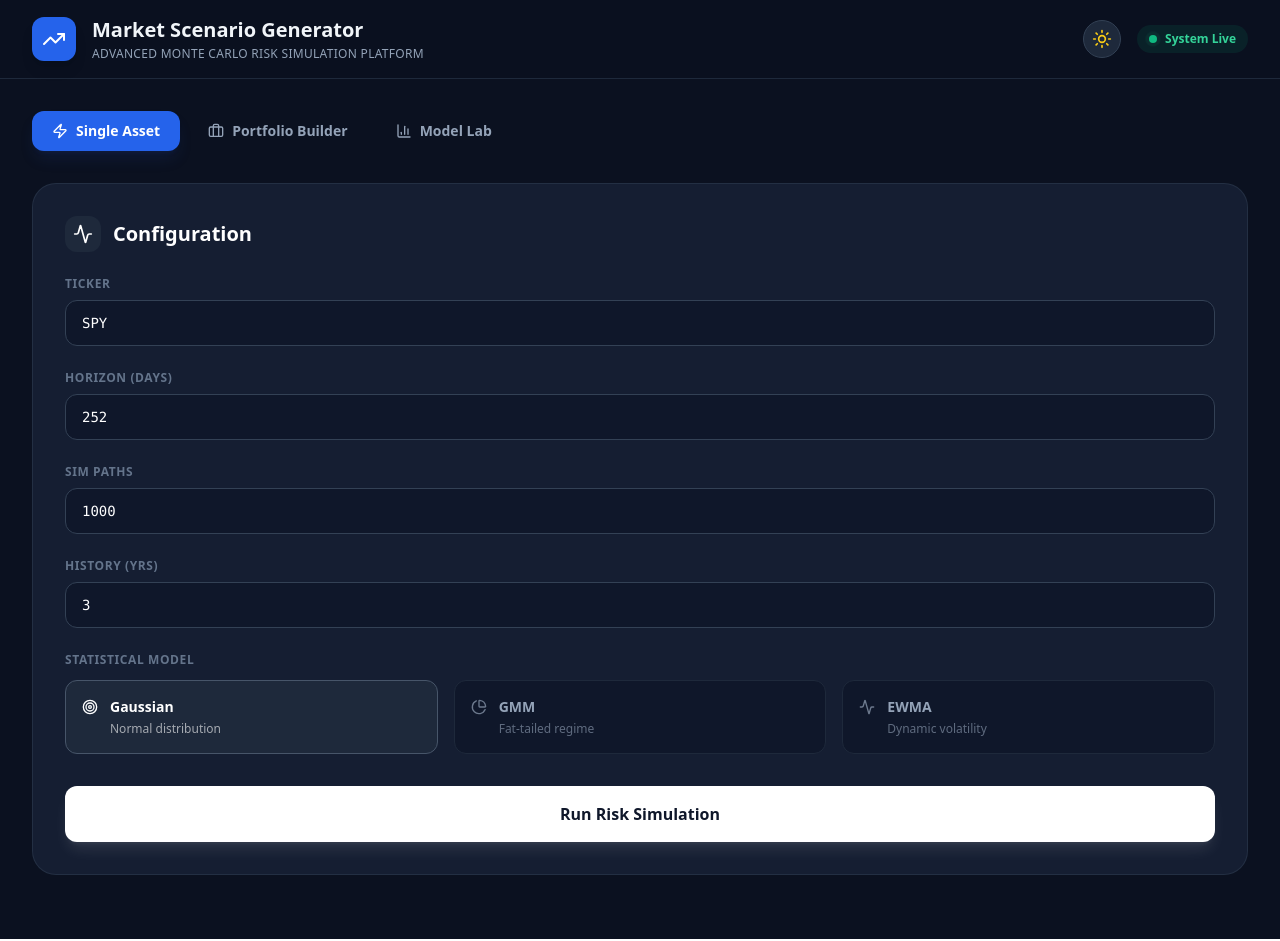
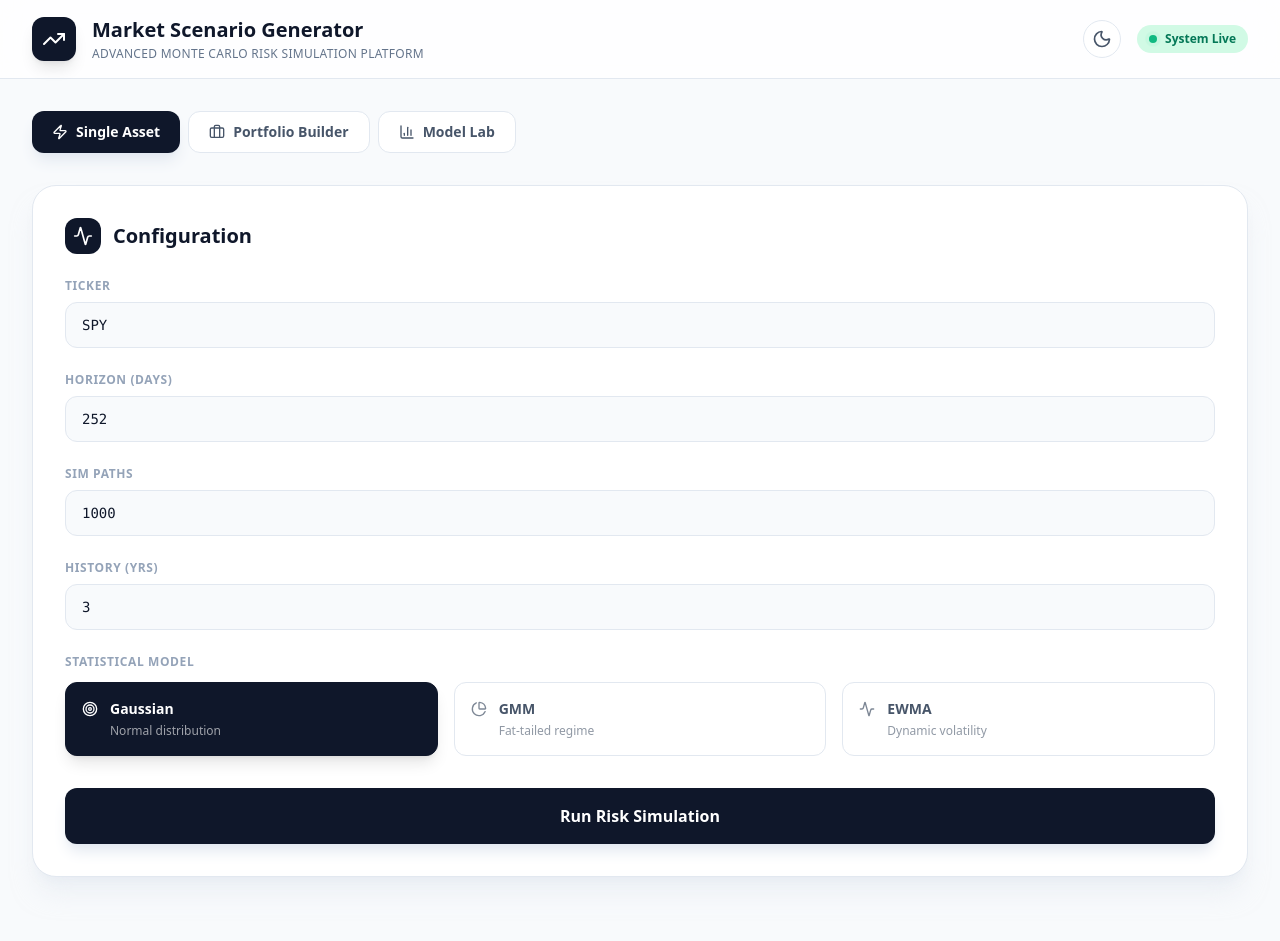
Before and after one commit to Iska555/Market-Scenario-Generator, a React (Vite) app in the folder frontend/: page / in a window 1280 px wide. Built offline with nearby package versions, Linux system fonts and the light colour scheme.

Commit message:
Fix: Resolved portfolio crash, and updated dark mode UI

```diff
--- a/frontend/src/App.jsx
+++ b/frontend/src/App.jsx
@@ -12,9 +12,6 @@ import {
 
 const API_URL = 'https://market-scenario-generator.onrender.com';
 
-// --- Components ---
-
-// 1. Theme-Aware Tooltip for Charts
 const CustomTooltip = ({ active, payload, label, isDark }) => {
   if (active && payload && payload.length) {
     const values = payload.map(p => p.value);
@@ -45,7 +42,6 @@ const CustomTooltip = ({ active, payload, label, isDark }) => {
   return null;
 };
 
-// 2. Info Tooltip Component (The "i" icon)
 const InfoTooltip = ({ text, isDark }) => (
   <div className="group relative inline-block ml-2">
     <Info className={`w-3 h-3 cursor-help ${isDark ? 'text-slate-500 hover:text-slate-300' : 'text-slate-400 hover:text-slate-600'}`} />
@@ -60,9 +56,9 @@ const InfoTooltip = ({ text, isDark }) => (
   </div>
 );
 
-// 3. Extreme Scenarios Table Component
 const ExtremeScenarios = ({ returns, isDark }) => {
-  // Helper to calculate percentiles
+  if (!returns || returns.length === 0) return null;
+
   const getPercentile = (arr, q) => {
     const sorted = [...arr].sort((a, b) => a - b);
     const pos = (sorted.length - 1) * q;
@@ -80,7 +76,6 @@ const ExtremeScenarios = ({ returns, isDark }) => {
   const bearish = getPercentile(returns, 0.25);
   const worst = getPercentile(returns, 0.01);
 
-  // Mock price base for visualization (assuming $100 start if not provided)
   const basePrice = 1000;
   const scenarios = [
     { label: "Best Case (99%)", prob: "1%", val: best },
@@ -131,7 +126,7 @@ const ExtremeScenarios = ({ returns, isDark }) => {
 };
 
 export default function MarketScenarioGenerator() {
-  const [theme, setTheme] = useState('dark'); // Default to dark per request image
+  const [theme, setTheme] = useState('light'); // FIXED: Default to light as requested
   const isDark = theme === 'dark';
 
   const [ticker, setTicker] = useState('SPY');
@@ -144,8 +139,6 @@ export default function MarketScenarioGenerator() {
   const [error, setError] = useState(null);
   const [activeTab, setActiveTab] = useState('single');
 
-  // Portfolio state
-  // Initialized with strings to handle empty inputs cleanly
   const [portfolioAssets, setPortfolioAssets] = useState([
     { ticker: 'SPY', weight: '33.33' },
     { ticker: 'AAPL', weight: '33.33' },
@@ -180,7 +173,6 @@ export default function MarketScenarioGenerator() {
     setError(null);
     try {
       const tickers = portfolioAssets.map(a => a.ticker);
-      // Ensure we parse strings to floats safely
       const weights = portfolioAssets.map(a => (parseFloat(a.weight) || 0) / 100);
 
       const response = await fetch(`${API_URL}/api/simulate-portfolio?t=${Date.now()}`, {
@@ -189,17 +181,21 @@ export default function MarketScenarioGenerator() {
         body: JSON.stringify({ tickers, weights, years, horizon, num_paths: numPaths, model })
       });
 
-      if (!response.ok) throw new Error('Portfolio simulation failed');
+      if (!response.ok) {
+        const errorData = await response.json().catch(() => ({}));
+        throw new Error(errorData.detail || 'Portfolio simulation failed');
+      }
       const data = await response.json();
+      console.log('Portfolio Results:', data); // Debug log
       setPortfolioResults(data);
     } catch (err) {
       setError(err.message);
+      console.error('Portfolio Error:', err); // Debug log
     } finally {
       setPortfolioLoading(false);
     }
   };
 
-  // Asset Management
   const addAsset = () => {
     if (portfolioAssets.length >= 10) return;
     setPortfolioAssets([...portfolioAssets, { ticker: '', weight: '' }]);
@@ -212,9 +208,7 @@ export default function MarketScenarioGenerator() {
 
   const updateAsset = (index, field, value) => {
     const newAssets = [...portfolioAssets];
-
     if (field === 'weight') {
-        // Allow empty string for clearing input, otherwise restrict to numbers
         if (value === '' || /^\d*\.?\d*$/.test(value)) {
             newAssets[index][field] = value;
         }
@@ -236,7 +230,6 @@ export default function MarketScenarioGenerator() {
 
   const totalWeight = portfolioAssets.reduce((sum, a) => sum + (parseFloat(a.weight) || 0), 0);
 
-  // Memoized Data
   const chartData = useMemo(() => {
     if (!results?.paths_sample) return [];
     return Array.from({ length: horizon }, (_, dayIndex) => {
@@ -299,24 +292,20 @@ export default function MarketScenarioGenerator() {
     { value: 'ewma', label: 'EWMA', icon: Activity, desc: 'Dynamic volatility' }
   ];
 
-  // Dynamic Styles - DEEP NAVY / GRAY-WHITE Implementation
   const bgMain = isDark ? "bg-[#0B1120]" : "bg-slate-50";
   const textMain = isDark ? "text-slate-100" : "text-slate-900";
   const textSub = isDark ? "text-slate-400" : "text-slate-500";
-
-  // Card styles: Dark uses a slightly lighter navy, Light uses white
   const bgCard = isDark ? "bg-[#151e32] border-slate-700/50" : "bg-white border-slate-200 shadow-xl shadow-slate-200/50";
   const border = isDark ? "border-slate-800" : "border-slate-200";
 
   return (
     <div className={`min-h-screen transition-colors duration-300 ${bgMain}`}>
-      {/* Header */}
       <div className={`border-b ${border} ${isDark ? 'bg-[#0B1120]/90' : 'bg-white/80'} backdrop-blur-xl sticky top-0 z-50`}>
         <div className="max-w-7xl mx-auto px-8 py-4">
           <div className="flex items-center justify-between">
             <div className="flex items-center gap-4">
-              <div className={`${isDark ? 'bg-blue-600' : 'bg-blue-600'} p-2.5 rounded-xl shadow-lg transition-colors`}>
-                <TrendingUp className="w-6 h-6 text-white" />
+              <div className={`${isDark ? 'bg-slate-200' : 'bg-slate-900'} p-2.5 rounded-xl shadow-lg transition-colors`}>
+                <TrendingUp className={`w-6 h-6 ${isDark ? 'text-slate-900' : 'text-white'}`} />
               </div>
               <div>
                 <h1 className={`text-xl font-bold ${textMain}`}>Market Scenario Generator</h1>
@@ -340,7 +329,6 @@ export default function MarketScenarioGenerator() {
       </div>
 
       <div className="max-w-7xl mx-auto px-8 py-8">
-        {/* Tabs */}
         <div className="flex gap-2 mb-8">
           {[
             { id: 'single', label: 'Single Asset', icon: Zap },
@@ -355,7 +343,7 @@ export default function MarketScenarioGenerator() {
                 onClick={() => setActiveTab(tab.id)}
                 className={`px-5 py-2.5 rounded-xl font-semibold transition-all flex items-center gap-2 text-sm ${
                   isActive
-                    ? (isDark ? 'bg-blue-600 text-white shadow-lg shadow-blue-900/20' : 'bg-slate-900 text-white shadow-lg shadow-slate-200')
+                    ? (isDark ? 'bg-slate-200 text-slate-900 shadow-lg shadow-slate-200/20' : 'bg-slate-900 text-white shadow-lg shadow-slate-200')
                     : (isDark ? 'text-slate-400 hover:bg-slate-800' : 'bg-white text-slate-600 border border-slate-200 hover:bg-slate-50')
                 }`}
               >
@@ -366,7 +354,6 @@ export default function MarketScenarioGenerator() {
           })}
         </div>
 
-        {/* --- SINGLE ASSET TAB --- */}
         {activeTab === 'single' && (
           <>
             <SingleAssetConfig
@@ -381,7 +368,6 @@ export default function MarketScenarioGenerator() {
           </>
         )}
 
-        {/* --- PORTFOLIO TAB --- */}
         {activeTab === 'portfolio' && (
           <>
             <PortfolioConfig
@@ -403,7 +389,6 @@ export default function MarketScenarioGenerator() {
           </>
         )}
 
-        {/* --- COMPARE TAB --- */}
         {activeTab === 'compare' && (
           <div className={`${bgCard} rounded-3xl p-16 text-center border transition-all`}>
             <div className={`inline-flex p-6 rounded-full mb-6 ${isDark ? 'bg-slate-800' : 'bg-slate-100'}`}>
@@ -424,11 +409,9 @@ export default function MarketScenarioGenerator() {
   );
 }
 
-// --- SUB-COMPONENTS ---
-
 function SingleAssetConfig({ ticker, setTicker, years, setYears, horizon, setHorizon, numPaths, setNumPaths, model, setModel, models, loading, error, runSimulation, isDark }) {
   const inputClass = `w-full rounded-xl px-4 py-3 font-mono text-sm border focus:outline-none focus:ring-2 transition-all ${
-    isDark ? 'bg-[#0f172a] border-slate-700 text-white focus:ring-blue-500' : 'bg-slate-50 border-slate-200 text-slate-900 focus:ring-slate-900'
+    isDark ? 'bg-[#0f172a] border-slate-700 text-white focus:ring-slate-200' : 'bg-slate-50 border-slate-200 text-slate-900 focus:ring-slate-900'
   }`;
 
   return (
@@ -471,12 +454,12 @@ function SingleAssetConfig({ ticker, setTicker, years, setYears, horizon, setHor
                 onClick={() => setModel(m.value)}
                 className={`p-4 rounded-xl border text-left transition-all ${
                   isActive
-                    ? (isDark ? 'bg-slate-800 border-slate-600 text-white' : 'bg-slate-900 border-slate-900 text-white shadow-lg')
+                    ? (isDark ? 'bg-slate-200 border-slate-200 text-slate-900 shadow-lg shadow-slate-200/20' : 'bg-slate-900 border-slate-900 text-white shadow-lg')
                     : (isDark ? 'bg-[#0f172a] border-slate-800 text-slate-400 hover:border-slate-600' : 'bg-white border-slate-200 text-slate-600 hover:border-slate-300')
                 }`}
               >
                 <div className="flex items-center gap-3 mb-1">
-                    <Icon className={`w-4 h-4 ${isActive ? 'text-white' : 'opacity-70'}`} />
+                    <Icon className={`w-4 h-4 ${isActive ? (isDark ? 'text-slate-900' : 'text-white') : 'opacity-70'}`} />
                     <span className="font-bold text-sm">{m.label}</span>
                 </div>
                 <div className="text-xs opacity-60 pl-7">{m.desc}</div>
@@ -490,7 +473,7 @@ function SingleAssetConfig({ ticker, setTicker, years, setYears, horizon, setHor
         onClick={runSimulation}
         disabled={loading}
         className={`w-full font-bold py-4 px-8 rounded-xl transition-all shadow-lg flex items-center justify-center gap-3 ${
-            isDark ? 'bg-white hover:bg-slate-200 text-slate-900 shadow-white/10' : 'bg-slate-900 hover:bg-slate-800 text-white shadow-slate-200'
+            isDark ? 'bg-slate-200 hover:bg-white text-slate-900 shadow-slate-200/20' : 'bg-slate-900 hover:bg-slate-800 text-white shadow-slate-200'
         } disabled:opacity-50 disabled:cursor-not-allowed`}
       >
         {loading ? <RefreshCw className="w-5 h-5 animate-spin" /> : null}
@@ -508,7 +491,7 @@ function SingleAssetConfig({ ticker, setTicker, years, setYears, horizon, setHor
 
 function PortfolioConfig({ portfolioAssets, updateAsset, removeAsset, addAsset, totalWeight, normalizeWeights, years, setYears, horizon, setHorizon, numPaths, setNumPaths, model, setModel, models, portfolioLoading, error, runPortfolioSimulation, isDark }) {
   const inputClass = `w-full rounded-xl px-4 py-3 font-mono text-sm border focus:outline-none focus:ring-2 transition-all ${
-    isDark ? 'bg-[#0f172a] border-slate-700 text-white focus:ring-blue-500' : 'bg-slate-50 border-slate-200 text-slate-900 focus:ring-slate-900'
+    isDark ? 'bg-[#0f172a] border-slate-700 text-white focus:ring-slate-200' : 'bg-slate-50 border-slate-200 text-slate-900 focus:ring-slate-900'
   }`;
 
   return (
@@ -519,7 +502,7 @@ function PortfolioConfig({ portfolioAssets, updateAsset, removeAsset, addAsset,
             <Briefcase className="w-5 h-5" />
           </div>
           <h2 className={`text-xl font-bold ${isDark ? 'text-white' : 'text-slate-900'}`}>Portfolio Builder</h2>
-        </div>
+          </div>
         <button onClick={addAsset} disabled={portfolioAssets.length >= 10} className={`px-4 py-2 rounded-xl text-sm font-semibold flex items-center gap-2 transition-all ${isDark ? 'bg-slate-800 hover:bg-slate-700 text-white' : 'bg-slate-900 text-white hover:bg-slate-800'}`}>
           <Plus className="w-4 h-4" /> Add Asset
         </button>
@@ -596,11 +579,11 @@ function PortfolioConfig({ portfolioAssets, updateAsset, removeAsset, addAsset,
                                 key={m.value} onClick={() => setModel(m.value)}
                                 className={`p-4 rounded-xl border text-left transition-all flex flex-col items-center justify-center gap-2 ${
                                     isActive
-                                    ? (isDark ? 'bg-slate-800 border-slate-600 text-white' : 'bg-slate-900 border-slate-900 text-white')
+                                    ? (isDark ? 'bg-slate-200 border-slate-200 text-slate-900' : 'bg-slate-900 border-slate-900 text-white')
                                     : (isDark ? 'bg-[#0f172a] border-slate-800 text-slate-400' : 'bg-white border-slate-200 text-slate-600')
                                 }`}
                             >
-                                <Icon className={`w-5 h-5 ${isActive ? 'text-white' : 'opacity-70'}`} />
+                                <Icon className={`w-5 h-5 ${isActive ? (isDark ? 'text-slate-900' : 'text-white') : 'opacity-70'}`} />
                                 <span className="text-sm font-bold">{m.label}</span>
                             </button>
                         );
@@ -696,7 +679,7 @@ function PortfolioResults({ portfolioResults, portfolioChartData, correlationDat
     contrib: "Risk Contribution: How much each asset adds to total portfolio volatility."
   };
 
-  // Guard against missing data to prevent crash
+  // FIX: Guard against missing data to prevent crash
   if (!portfolioResults || !portfolioResults.portfolio_stats) return null;
 
   return (
```
